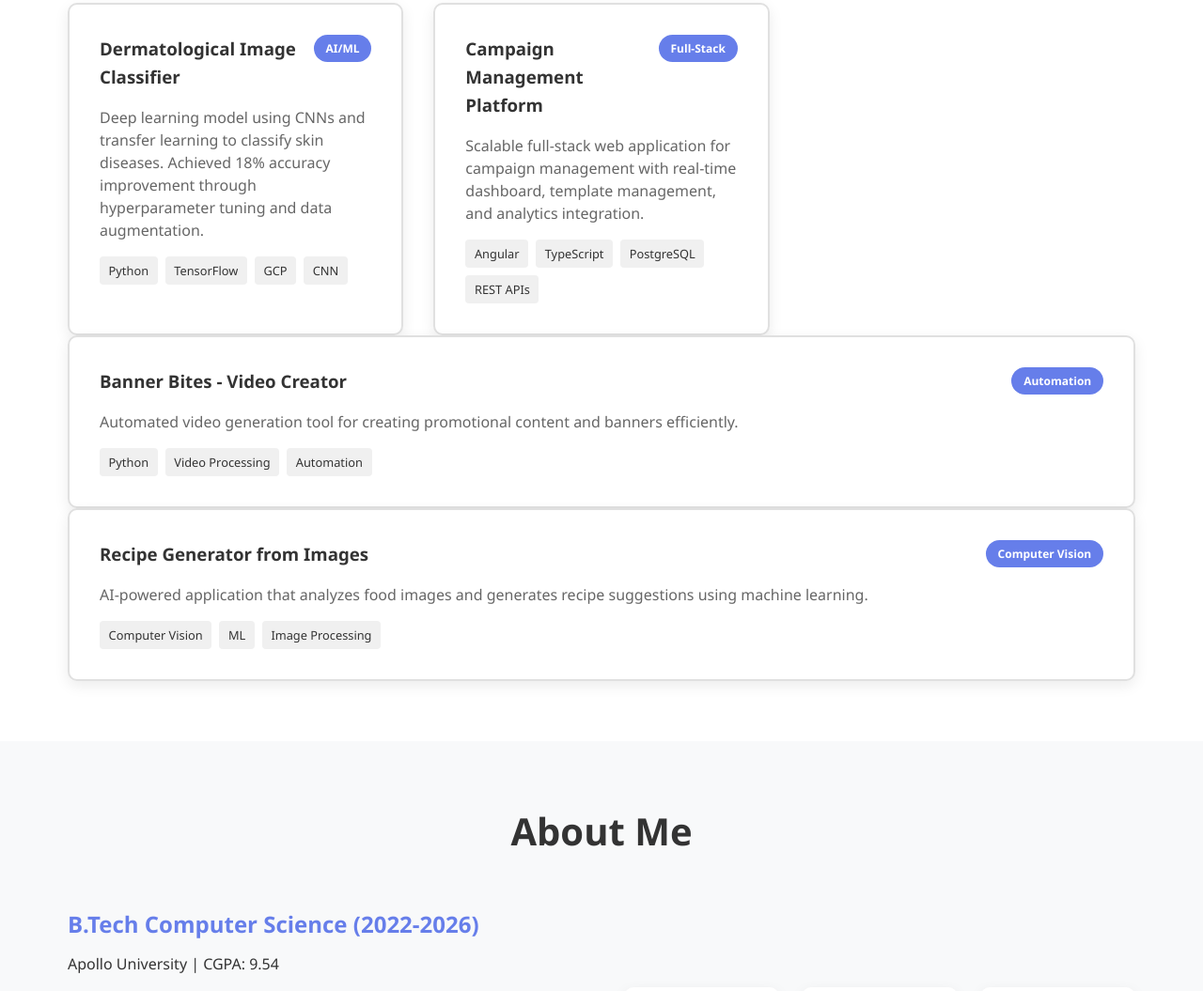
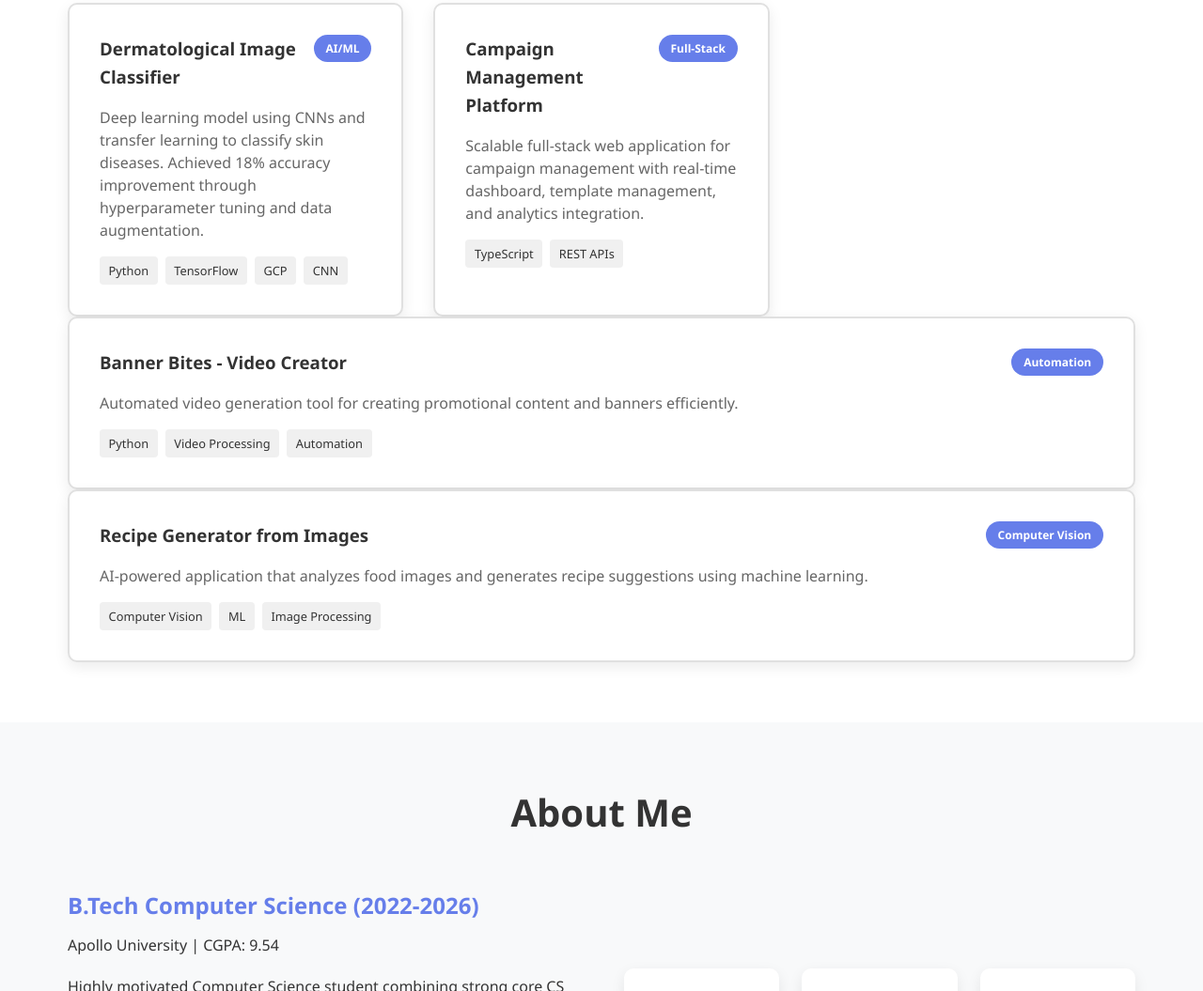
Before and after one commit to jayavardhan143103/portfolio-dashboard, a plain HTML site: page index.html in a window 1280 px wide. Shown: the part 1358-2413 px from the top of the page at 94% size. Drawn offline with Linux system fonts and the light colour scheme.

Commit message:
Remove Angular and PostgreSQL from projects

```diff
--- a/index.html
+++ b/index.html
@@ -105,9 +105,7 @@
                     </div>
                     <p class="project-description">Scalable full-stack web application for campaign management with real-time dashboard, template management, and analytics integration.</p>
                     <div class="project-tech">
-                        <span>Angular</span>
                         <span>TypeScript</span>
-                        <span>PostgreSQL</span>
                         <span>REST APIs</span>
                     </div>
                 </div>
```
